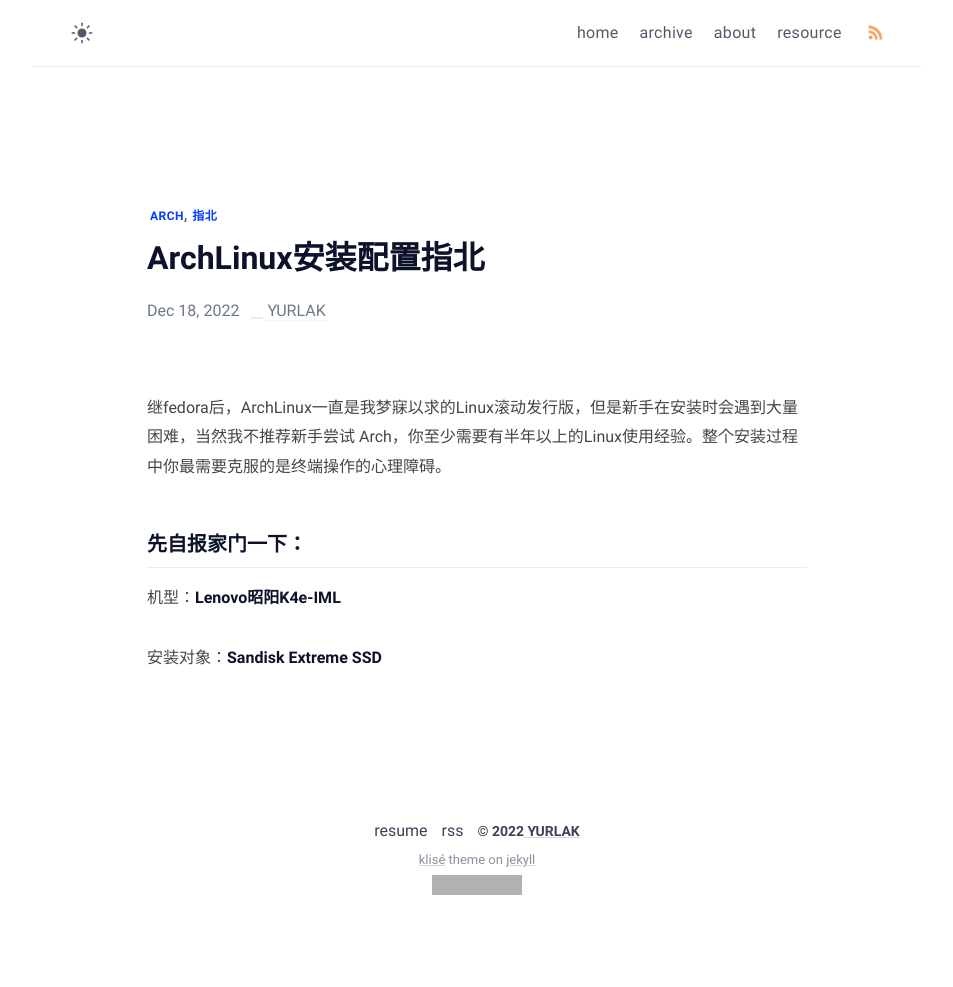
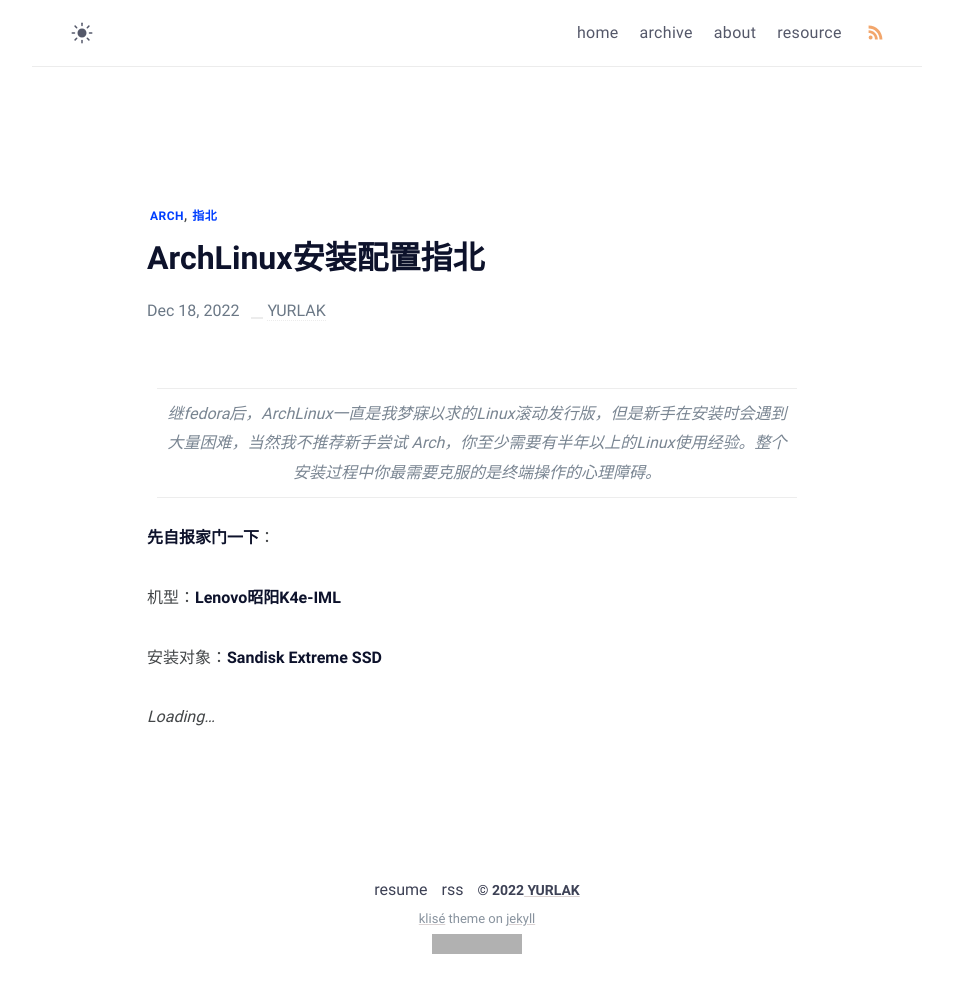
Before and after one commit to YURLAK/YURLAK.github.io, a Jekyll site: the page built from _posts/2022-12-18-ArchLinux安装配置指北.md, in a window 1280 px wide. Shown: the whole page, without its empty margins (163-1116 px from the left). Built offline with Jekyll 4.4.1, drawn with Linux system fonts in a browser that asks for light colours; comment, search, counter and statistics services are not loaded; before the commit the page ends 928 px from its top, so only the background shows below that; grey boxes are pictures that could not be loaded.

Commit message:
Update 2022-12-18-ArchLinux安装配置指北.md

```diff
--- a/_posts/2022-12-18-ArchLinux安装配置指北.md
+++ b/_posts/2022-12-18-ArchLinux安装配置指北.md
@@ -5,11 +5,13 @@ date: 2022-12-18
 categories: Linux
 tags: [Arch,指北]
 ---
-继fedora后，ArchLinux一直是我梦寐以求的Linux滚动发行版，但是新手在安装时会遇到大量困难，当然我不推荐新手尝试
+>继fedora后，ArchLinux一直是我梦寐以求的Linux滚动发行版，但是新手在安装时会遇到大量困难，当然我不推荐新手尝试
 Arch，你至少需要有半年以上的Linux使用经验。整个安装过程中你最需要克服的是终端操作的心理障碍。
 
-### 先自报家门一下：
+**先自报家门一下**：
 
 机型：**Lenovo昭阳K4e-IML**
 
 安装对象：**Sandisk Extreme SSD**
+
+*Loading...*
```
